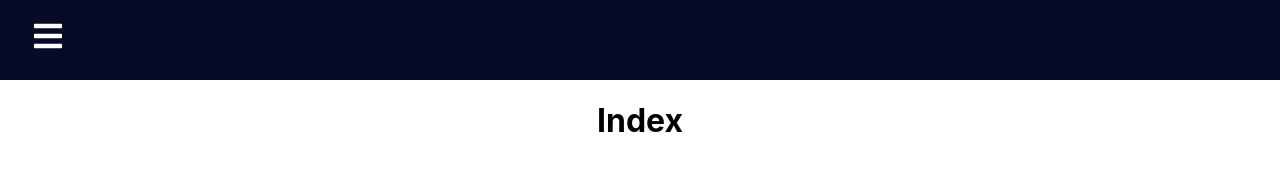
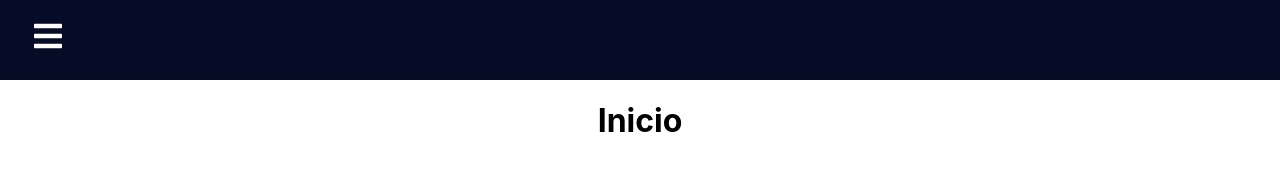
Before and after one commit to NIPONSOTES-2-0/ELECTRYRIDE-FRONT, a React (Create React App) app: page / in a window 1280 px wide. Shown: the top 191 px of the page. Built offline with nearby package versions, Linux system fonts and the light colour scheme.

Commit message:
IR-002: Navigation

```diff
--- a/src/App.js
+++ b/src/App.js
@@ -1,31 +1,31 @@
-
+import React, { Component } from "react";
 import "./App.css";
-import {BrowserRouter as Router, Switch, Route} from 'react-router-dom';
+import { BrowserRouter as Router, Switch, Route } from "react-router-dom";
 import UserProfile from "./components/profile/UserProfile";
 import Navbar from "./components/navbar/Navbar";
 
-function App() {
+class App extends Component {
+  render() {
+    const UserProfileView = () => <UserProfile />;
     return (
       <div className="App">
         <Router>
           <Navbar />
           <Switch>
-        <Route exact path="/" >
-            <h1>Index</h1>
+            <Route exact path="/">
+              <h1>Inicio</h1>
             </Route>
-          <Route exact path="/perfil" >
-            <UserProfile />
-          </Route>
-          <Route exact path="/map" >
+            <Route path="/perfil" component={UserProfileView} />
+            <Route exact path="/map">
               <h1>Mapa</h1>
             </Route>
-          <Route exact path="/viaje" >
+            <Route exact path="/viaje">
               <h1>Inicia tu viaje</h1>
             </Route>
-          <Route exact path="/pagos" >
-            <h1>Agregar medio de pago</h1>
+            <Route exact path="/pagos">
+              <h1>Escoge tu metodo de pago</h1>
             </Route>
-          <Route exact path="/ayuda" >
+            <Route exact path="/ayuda">
               <h1>Contacta con nosotros</h1>
             </Route>
           </Switch>
@@ -33,5 +33,6 @@ function App() {
       </div>
     );
   }
+}
 
 export default App;
```
Also changed, not shown: 2 other files (tests, documents, lock files or other folders). Lines whose indentation alone changed are shown as unchanged.
